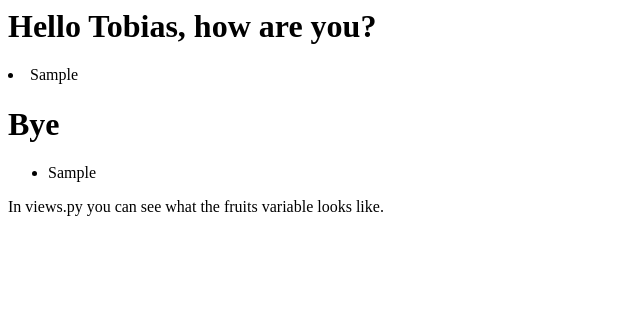
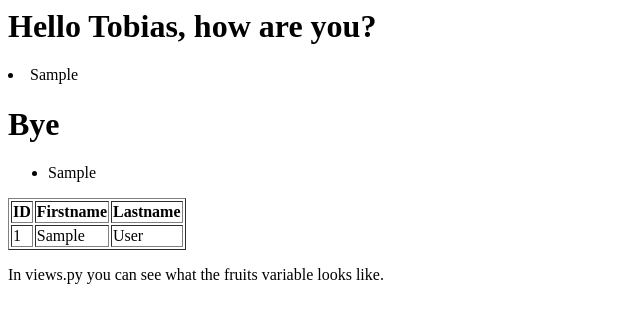
Before and after one commit to Jeklah/django_tutorials, a Django app: page /testing/ in a window 1280 px wide. Shown: the top 323 px of the page, without its empty margins (0-640 px from the left). Run offline with Django 5.2, Linux system fonts and the light colour scheme; tables that the repository leaves empty hold one stand-in row (values such as "Sample post").

Commit message:
Adding a table to view members to template.html.

```diff
--- a/my_tennis_club/members/templates/template.html
+++ b/my_tennis_club/members/templates/template.html
@@ -33,6 +33,22 @@
         {% endfor %}
       </ul>
 
+      <!-- Adding a table to view members -->
+      <table border='1'>
+        <tr>
+          <th>ID</th>
+          <th>Firstname</th>
+          <th>Lastname</th>
+        </tr>
+        {% for x in mymembers %}
+          <tr>
+            <td>{{ x.id }}</td>
+              <td>{{ x.firstname }}</td>
+            <td>{{ x.lastname }}</td>
+          </tr>
+        {% endfor %}
+      </table>
+
       <p>In views.py you can see what the fruits variable looks like.</p>
     </body>
   </html>
```
